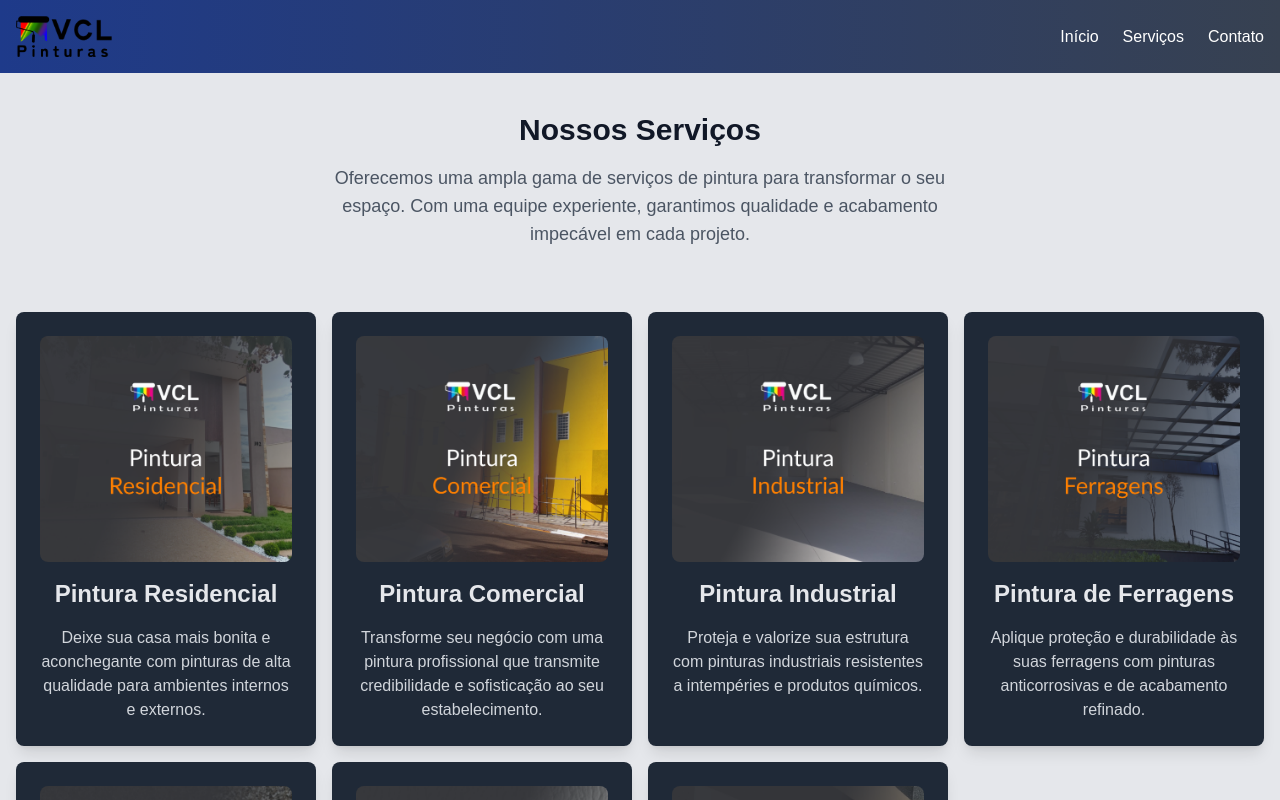
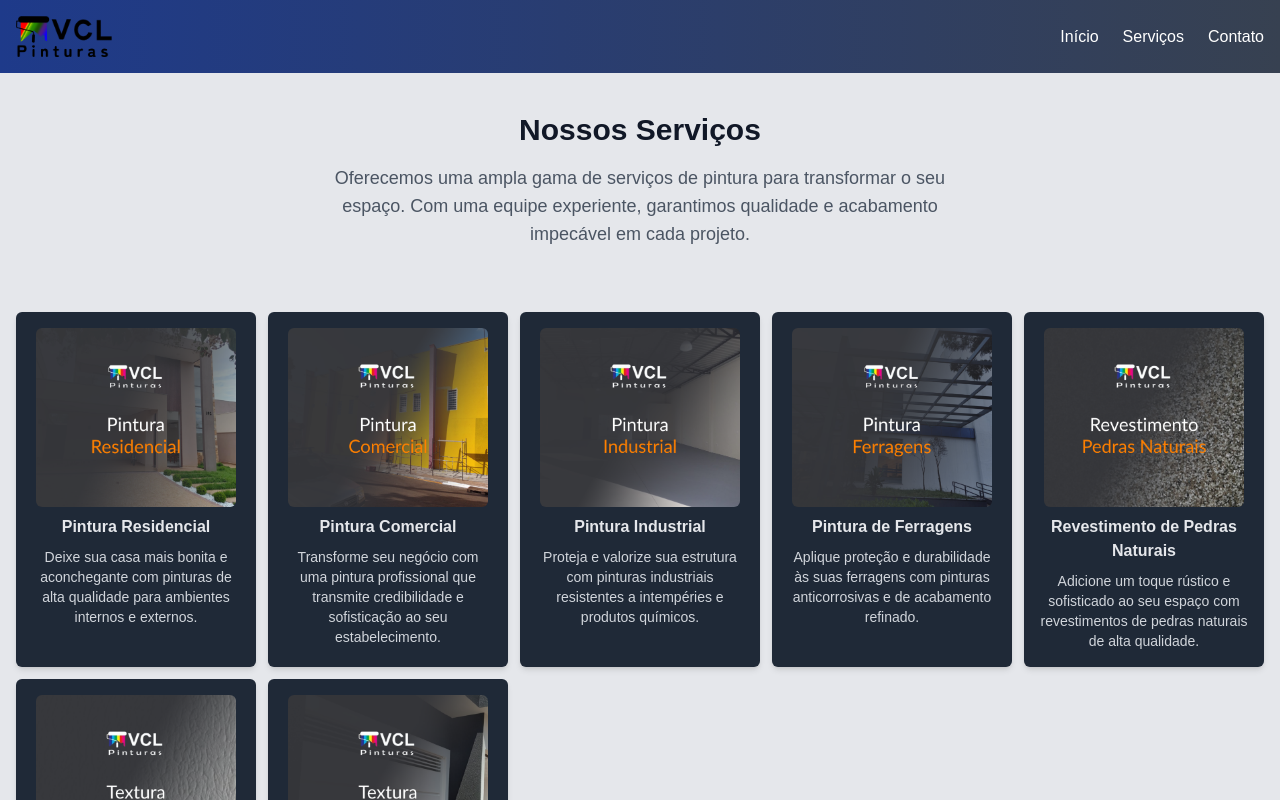
Before and after one commit to vclpinturas/vclpinturas, a Next.js app: page /servicos in a window 1280 px wide. Shown: the top 800 px of the page. Built offline with nearby package versions, Linux system fonts and the light colour scheme; no server answers.

Commit message:
reduce card size

```diff
--- a/src/components/ServiceSection.jsx
+++ b/src/components/ServiceSection.jsx
@@ -47,18 +47,18 @@ const services = [
 
 export default function ServiceSection() {
   return (
-    <section className="grid gap-4 grid-cols-[repeat(auto-fill,_minmax(250px,_1fr))] md:grid-cols-[repeat(auto-fill,_minmax(300px,_1fr))]">
+    <section className="grid gap-3 grid-cols-2 sm:grid-cols-[repeat(auto-fill,_minmax(200px,_1fr))]">
       {services.map((service, index) => (
-        <div key={index} className="bg-gray-800 text-gray-200 p-6 rounded-lg shadow-lg flex flex-col items-center text-center">
+        <div key={index} className="bg-gray-800 text-gray-200 p-4 rounded-md shadow-md flex flex-col items-center text-center">
           <Image
             src={service.imageSrc}
             alt={service.title}
-            width={300}
-            height={200}
-            className="rounded-lg mb-4"
+            width={200} // Reduzindo a largura da imagem
+            height={130} // Reduzindo a altura da imagem
+            className="rounded-md mb-2"
           />
-          <h2 className="text-2xl font-semibold mb-4">{service.title}</h2>
-          <p className="text-gray-300">{service.description}</p>
+          <h2 className="text-sm sm:text-base font-semibold mb-2">{service.title}</h2>
+          <p className="text-xs sm:text-sm text-gray-300">{service.description}</p>
         </div>
       ))}
     </section>
```
